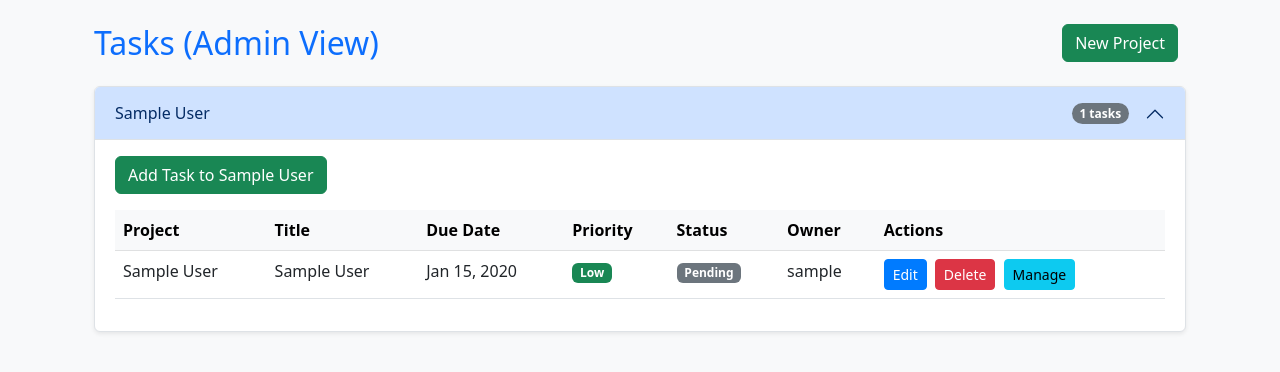
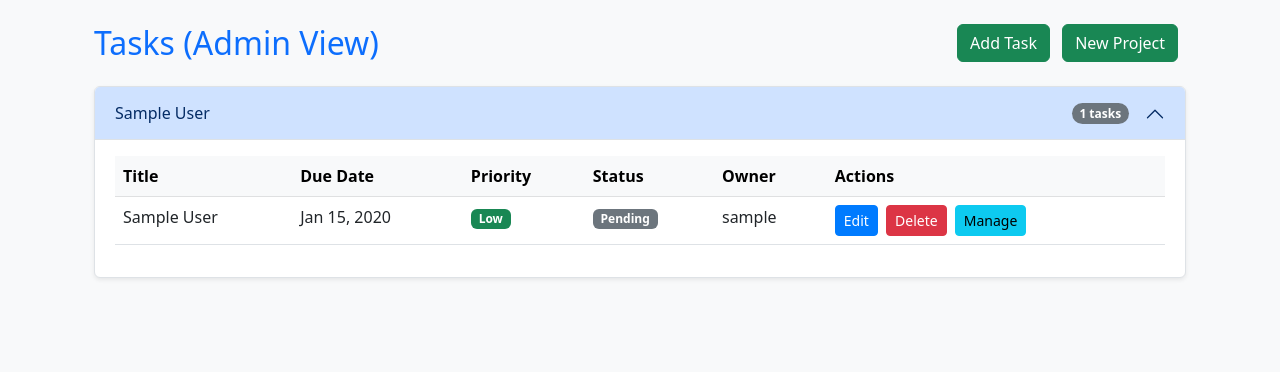
Before and after one commit to Sid23-coder/django-CRUD, a Django app: page /tasks/ in a window 1280 px wide. Shown: the part 56-428 px from the top of the page. Run offline with Django 5.2, Linux system fonts and the light colour scheme; a user stored in the database is signed in; tables that the repository leaves empty hold one stand-in row (values such as "Sample post").

Commit message:
Updates related to task view

```diff
--- a/templates/task_list.html
+++ b/templates/task_list.html
@@ -1,16 +1,17 @@
 {% extends "base.html" %}
 {% block content %}
 <div class="container">
-  <!-- Header with flex layout and New Project button -->
+  <!-- Header with flex layout and buttons -->
   <div class="d-flex justify-content-between align-items-center mb-4">
     <h2 class="text-primary mb-0">Tasks {% if is_admin %}(Admin View){% endif %}</h2>
-    {% if request.user.is_superuser or not tasks %}
-      <div>
-        <a href="{% url 'create_project' %}" class="btn btn-success me-2">
-          <i class="fas fa-folder-plus"></i> New Project
-        </a>
-      </div>
-    {% endif %}
+    <div>
+      <a href="{% url 'create_task' %}" class="btn btn-success me-2">
+        <i class="fas fa-plus"></i> Add Task
+      </a>
+      <a href="{% url 'create_project' %}" class="btn btn-success me-2">
+        <i class="fas fa-folder-plus"></i> New Project
+      </a>
+    </div>
   </div>
 
   <!-- Messages section -->
@@ -30,30 +31,21 @@
       {% for project in project_list %}
       <div class="accordion-item mb-3 shadow-sm">
         <!-- Accordion header -->
-        <h2 class="accordion-header" id="heading{{ project.grouper.id }}">
-          <button class="accordion-button {% if not forloop.first %}collapsed{% endif %}" type="button" data-bs-toggle="collapse" data-bs-target="#collapse{{ project.grouper.id }}" aria-expanded="{% if forloop.first %}true{% else %}false{% endif %}" aria-controls="collapse{{ project.grouper.id }}">
+        <h2 class="accordion-header" id="heading{{ project.grouper.id|default:'none' }}">
+          <button class="accordion-button {% if not forloop.first %}collapsed{% endif %}" type="button" data-bs-toggle="collapse" data-bs-target="#collapse{{ project.grouper.id|default:'none' }}" aria-expanded="{% if forloop.first %}true{% else %}false{% endif %}" aria-controls="collapse{{ project.grouper.id|default:'none' }}">
             <div class="d-flex justify-content-between align-items-center w-100 me-3">
-              <span>{{ project.grouper.name }}</span>
+              <span>{% if project.grouper %}{{ project.grouper.name }}{% else %}No Project{% endif %}</span>
               <span class="badge bg-secondary rounded-pill">{{ project.list|length }} tasks</span>
             </div>
           </button>
         </h2>
         <!-- Accordion body -->
-        <div id="collapse{{ project.grouper.id }}" class="accordion-collapse collapse {% if forloop.first %}show{% endif %}" aria-labelledby="heading{{ project.grouper.id }}" data-bs-parent="#tasksAccordion">
+        <div id="collapse{{ project.grouper.id|default:'none' }}" class="accordion-collapse collapse {% if forloop.first %}show{% endif %}" aria-labelledby="heading{{ project.grouper.id|default:'none' }}" data-bs-parent="#tasksAccordion">
           <div class="accordion-body">
-            <!-- Add Task button for permitted projects -->
-            {% if project.grouper.can_add %}
-            <div class="mb-3">
-              <a href="{% url 'create_task' project_id=project.grouper.id %}" class="btn btn-success">
-                <i class="fas fa-plus"></i> Add Task to {{ project.grouper.name }}
-              </a>
-            </div>
-            {% endif %}
             <div class="table-responsive">
               <table class="table table-hover">
                 <thead class="table-light">
                   <tr>
-                    <th>Project</th>
                     <th>Title</th>
                     <th>Due Date</th>
                     <th>Priority</th>
@@ -65,7 +57,6 @@
                 <tbody>
                   {% for task in project.list %}
                     <tr>
-                      <td>{{ task.project.name }}</td>
                       <td>{{ task.title }}</td>
                       <td>{{ task.due_date|date:"M d, Y" }}</td>
                       <td>
--- a/user/views.py
+++ b/user/views.py
@@ -69,55 +69,22 @@ def user_logout(request):
 
 @login_required
 def task_list(request):
-    tasks = []
     if request.user.is_superuser:
-        tasks = Task.objects.all()
+        tasks = Task.objects.all().order_by('project')
         for task in tasks:
             task.has_edit_permission = True
             task.has_delete_permission = True
     else:
-        # Own tasks (view only by default) + tasks with explicit permissions
         own_tasks = Task.objects.filter(user=request.user)
-        shared_tasks = Task.objects.filter(taskpermission__user=request.user).distinct()
-        tasks = list(own_tasks) + list(shared_tasks)
+        shared_tasks = Task.objects.filter(taskpermission__user=request.user)  # Remove distinct() here
+        tasks = (own_tasks | shared_tasks).distinct().order_by('project')     # Apply distinct() after combining
         for task in tasks:
             task.has_edit_permission = check_task_permission(request.user, task, 'edit')
             task.has_delete_permission = check_task_permission(request.user, task, 'delete')
 
-    # Remove duplicates while preserving order
-    seen_ids = set()
-    unique_tasks = [t for t in tasks if not (t.id in seen_ids or seen_ids.add(t.id))]
-
-    # Determine projects where the user can add tasks
-    if request.user.is_superuser:
-        projects = Project.objects.all()
-    else:
-        project_ids = set(task.project_id for task in unique_tasks if task.project)
-        projects = Project.objects.filter(id__in=project_ids)
-
-    can_add_to_projects = {}
-    for project in projects:
-        if request.user.is_superuser:
-            can_add_to_projects[project.id] = True
-        elif project.user == request.user:
-            can_add_to_projects[project.id] = True
-        else:
-            has_permission = Task.objects.filter(
-                project=project,
-                taskpermission__user=request.user,
-                taskpermission__permission_type__in=['edit', 'delete']
-            ).exists()
-            can_add_to_projects[project.id] = has_permission
-
-    # Attach can_add attribute to each project in unique_tasks
-    for task in unique_tasks:
-        if task.project:  # Ensure project exists
-            task.project.can_add = can_add_to_projects.get(task.project.id, False)
-
     return render(request, 'task_list.html', {
-        'tasks': unique_tasks,
+        'tasks': tasks,
         'is_admin': request.user.is_superuser,
-        'can_add_to_projects': can_add_to_projects  # Optional, kept for debugging
     })
 
 @login_required
```
